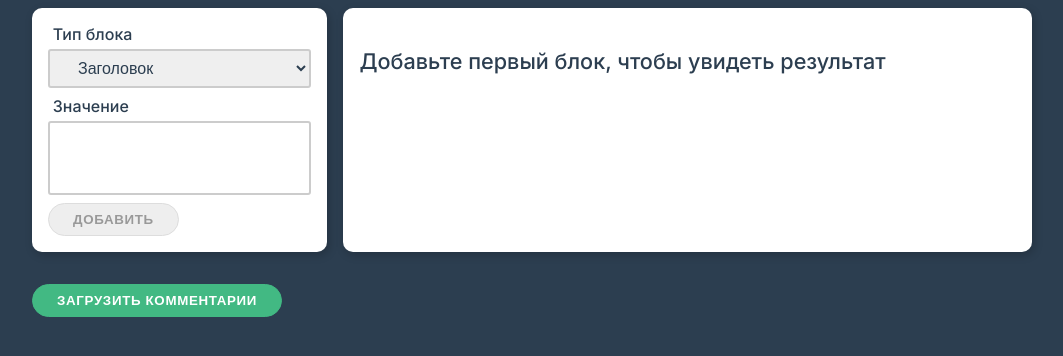
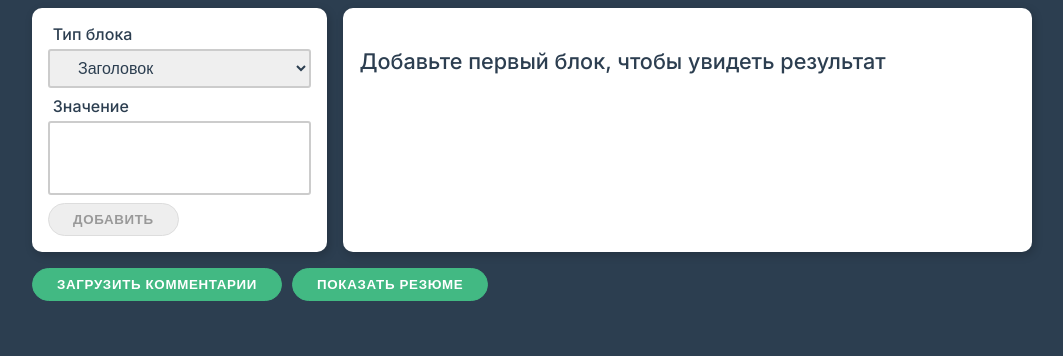
Before and after one commit to SuvStreet/app.vue_-oursework_2_vue.js, a Vue app: page / in a window 1280 px wide. Shown: the top 356 px of the page, without its empty margins (108-1171 px from the left). Built offline with nearby package versions, Linux system fonts and the light colour scheme.

Commit message:
create component button

```diff
--- a/src/App.vue
+++ b/src/App.vue
@@ -16,10 +16,12 @@
         <textarea id="value" rows="3" v-model.trim="message"></textarea>
       </div>
 
-      <button class="btn primary" :disabled="disabled">Добавить</button>
+      <app-button color="primary" :disabledProps="disabled">
+        Добавить
+      </app-button>
     </form>
 
-    <div class="card card-w70">
+    <div class="card card-w70 resume">
       <h3 v-if="dataBlock.length === 0">
         Добавьте первый блок, чтобы увидеть результат
       </h3>
@@ -27,21 +29,37 @@
       <div v-else v-for="(block, idx) in dataBlock" :key="idx">
         <component :is="componentName(idx)" :message="block.value"></component>
       </div>
+
+      <app-button
+        class="saveResume"
+        v-if="dataBlock.length !== 0"
+      >
+        Сохранить резюме
+      </app-button>
     </div>
   </div>
 
   <app-loader v-if="isLoader"></app-loader>
+
   <app-comments
     v-else-if="comments.length > 0"
     :commentsProps="comments"
   ></app-comments>
 
   <div class="container">
-    <p>
-      <button class="btn primary" @click="loadComments">
-        Загрузить комментарии
-      </button>
-    </p>
+    <app-button
+      v-if="comments.length === 0"
+      color="primary"
+      @action="loadComments"
+    >
+      Загрузить комментарии
+    </app-button>
+
+    <app-button
+      color="primary"
+    >
+      Показать резюме
+    </app-button>
   </div>
 </template>
 
@@ -52,6 +70,7 @@ import AppAvatar from './AppAvatar.vue'
 import AppText from './AppText.vue'
 import AppComments from './AppComments.vue'
 import AppLoader from './AppLoader.vue'
+import AppButton from './AppButton.vue'
 import axios from 'axios'
 
 export default {
@@ -101,7 +120,7 @@ export default {
   },
   computed: {
     disabled() {
-      return this.message.length < 4
+      return this.message.length < 4 ? true : false
     },
   },
   components: {
@@ -111,8 +130,21 @@ export default {
     AppText,
     AppComments,
     AppLoader,
+    AppButton,
   },
 }
 </script>
 
-<style></style>
+<style>
+.saveResume {
+  align-self: flex-end;
+  margin-top: 0;
+}
+
+.resume {
+  display: flex;
+  flex-direction: column;
+  justify-content: space-between;
+}
+
+</style>
--- /dev/null
+++ b/src/AppButton.vue
@@ -0,0 +1,36 @@
+<template>
+  <button
+    class="btn"
+    :class="color"
+    @click="$emit('action')"
+    :disabled="disabledProps"
+  >
+    <slot>
+      {{ buttonText }}
+    </slot>
+  </button>
+</template>
+
+<script>
+export default {
+  emits: ['action'],
+  props: {
+    buttonText: {
+      type: String,
+      default: 'Кнопка',
+    },
+    color: {
+      type: String,
+      default: '',
+    },
+    disabledProps: {
+      type: Boolean,
+      default: false,
+    },
+  },
+}
+</script>
+
+<style></style>
+
+// Загрузить комментарии
```
Also changed, not shown: src/AppResume.vue (deleted, +0 -39 lines).
